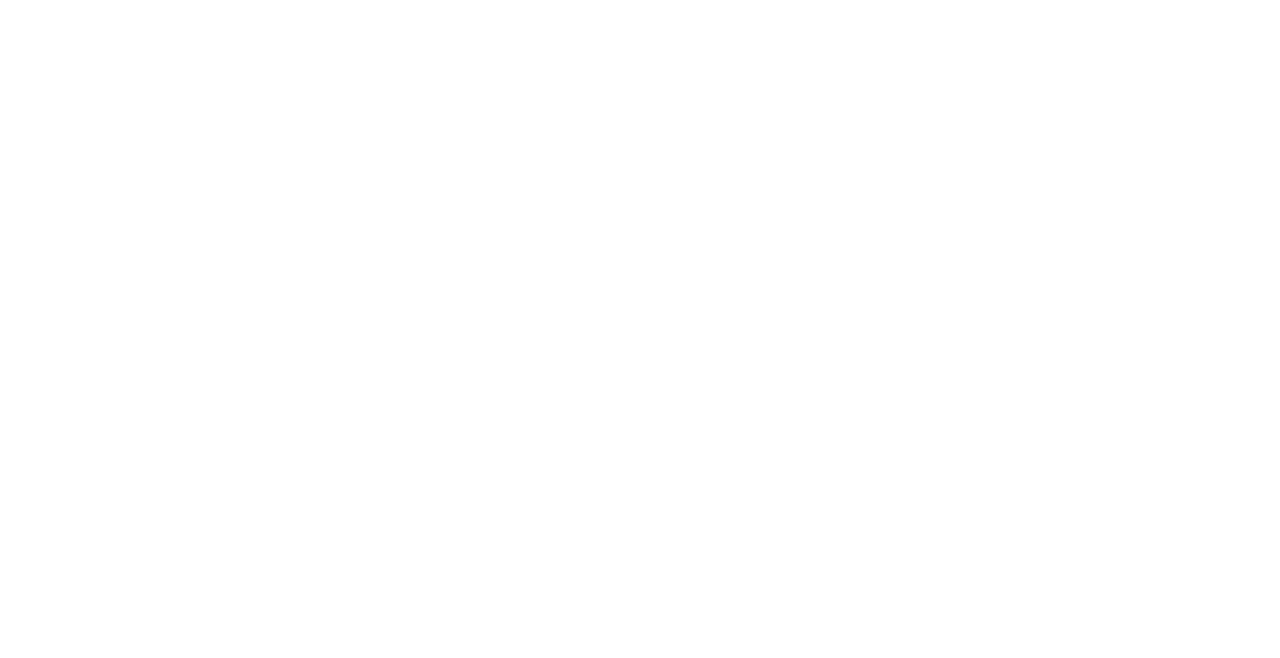
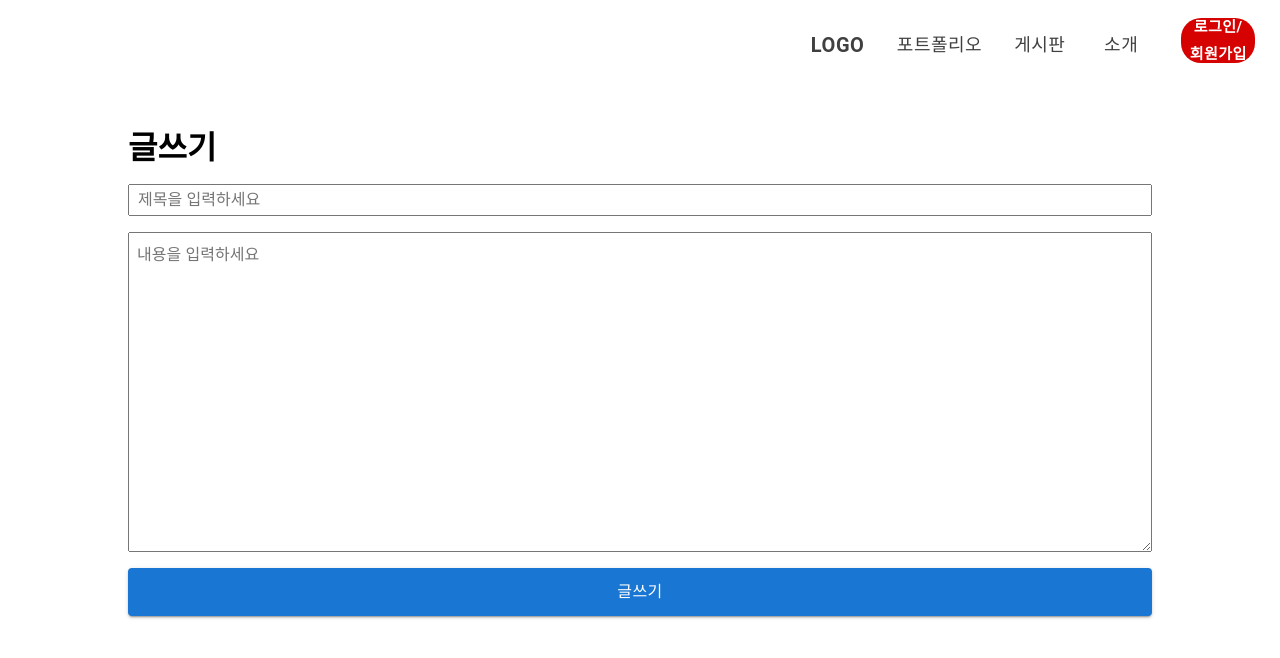
Before and after one commit to costar011/ssc, a React (Vite) app: page /write in a window 1280 px wide. Before the commit this address had no page. Shown: the top 658 px of the page. Built offline with nearby package versions, Linux system fonts and the light colour scheme; a web font is replaced by a local one; what chance would draw is missing.

Commit message:
write page

```diff
--- a/src/App.tsx
+++ b/src/App.tsx
@@ -5,6 +5,7 @@
 import Introduce from "./pages/Introduce";
 import Login from "./pages/Login";
 import Register from "./pages/Register";
+import Write from "./pages/Write";
 
 function App() {
   return (
@@ -12,6 +13,7 @@
       <Routes>
         <Route path="/" element={<Main />} />
         <Route path="/boardlist" element={<BoardList/>} />
+        <Route path="/write" element={<Write/>} />
         <Route path="/portfolio" element={<Portfolio/>} />
         <Route path="/introduce" element={<Introduce/>} />
         <Route path="/login" element={<Login/>} />
--- a/src/component/header.tsx
+++ b/src/component/header.tsx
@@ -45,7 +45,7 @@
   }
 
   .login-button {
-    font-size: 18px;
+    font-size: 15px;
     font-weight: bold;
     color: #fff;
     background-color: #d60202;
--- a/src/pages/BoardList.tsx
+++ b/src/pages/BoardList.tsx
@@ -10,7 +10,7 @@
 import Chance from "chance";
 import styled from "@emotion/styled";
 import { Button } from "@mui/material";
-import Stack from "@mui/material/Stack";
+import { useNavigate } from "react-router-dom";
 
 interface Data {
   id: number;
@@ -67,12 +67,12 @@
     dataKey: "firstName", // 데이터 객체에서 해당 열의 값을 가져올 때 사용할 키
   },
   {
-    width: 100,
+    width: 50,
     label: "Last Name", // 열의 제목으로 "Last Name"을 사용
     dataKey: "lastName", // 데이터 객체에서 해당 열의 값을 가져올 때 사용할 키
   },
   {
-    width: 30,
+    width: 50,
     label: "Age", // 열의 제목으로 "Age"를 사용
     dataKey: "age", // 데이터 객체에서 해당 열의 값을 가져올 때 사용할 키
     numeric: true, // 숫자 형식으로 표시될 열인지 여부를 나타냄
@@ -90,7 +90,7 @@
 ];
 
 // rows 배열은 테이블의 행에 대한 데이터를 담고 있음
-const rows: Data[] = Array.from({ length: 200 }, (_, index) =>
+const rows: Data[] = Array.from({ length: 10 }, (_, index) =>
   createData(index)
 );
 
@@ -102,7 +102,7 @@
   Table: (props) => (
     <Table
       {...props}
-      sx={{ borderCollapse: "separate", tableLayout: "fixed" }}
+      sx={{ borderCollapse: "separate", tableLayout: "auto", margin: "10px" }}
     />
   ),
   TableHead: React.forwardRef<HTMLTableSectionElement>((props, ref) => (
@@ -114,13 +114,14 @@
   )),
 };
 
-const WriteClick = () => {
-  alert("Write Clicked");
-};
-
 const SaveClick = () => {
   alert("Save Clicked");
 };
+
+const BoardList = () => {
+  const navigate = useNavigate();
+
+  const writeClick = () => navigate("/write");
 
   // fixedHeaderContent 함수는 고정된 헤더 콘텐츠를 반환
   function fixedHeaderContent() {
@@ -157,8 +158,6 @@
     );
   }
 
-// ReactVirtualizedTable 컴포넌트는 react-virtuoso 라이브러리를 사용하여 가상화된 테이블을 렌더링
-export default function ReactVirtualizedTable() {
   return (
     <Style>
       <Paper style={{ height: 500, width: "100%", margin: "10px" }}>
@@ -170,7 +169,7 @@
         />
       </Paper>
       <div className="menu-buttons">
-        <Button onClick={WriteClick} variant="outlined">
+        <Button variant="outlined" onClick={writeClick}>
           글쓰기
         </Button>
         <Button onClick={SaveClick} variant="outlined">
@@ -179,4 +178,6 @@
       </div>
     </Style>
   );
-}
+};
+
+export default BoardList;
--- /dev/null
+++ b/src/pages/Write.tsx
@@ -0,0 +1,72 @@
+import styled from "@emotion/styled";
+import Header from "../component/header";
+import { Button } from "@mui/material";
+import { color } from "../utils";
+
+const Style = styled.div`
+  display: flex;
+  flex-direction: column;
+  justify-content: center;
+  align-items: center;
+  position: relative;
+
+  .menu-buttons {
+    display: flex;
+    gap: 5em; /* 메뉴 버튼들 간격 설정 */
+    margin-left: auto; /* 메뉴 버튼을 오른쪽 정렬 */
+  }
+
+  .write-container {
+    display: flex;
+    flex-direction: column;
+    gap: 1em;
+    width: 80%;
+    margin-top: 2em;
+  }
+
+  h1 {
+    font-size: 2em;
+  }
+
+  input {
+    width: 100%;
+    height: 2em;
+    padding: 0.5em;
+    font-size: 1em;
+  }
+
+  textarea {
+    width: 100%;
+    height: 20em;
+    padding: 0.5em;
+    font-size: 1em;
+  }
+
+  button {
+    width: 100%;
+    height: 3em;
+    font-size: 1em;
+  }
+
+  button:hover {
+    background-color: #f0f0f0;
+  }
+`;
+
+export default function Write() {
+  return (
+    <Style>
+      <div className="menu-buttons">
+        <Header />
+      </div>
+      <div className="write-container">
+        <h1>글쓰기</h1>
+        <input type="text" placeholder="제목을 입력하세요" />
+        <textarea placeholder="내용을 입력하세요" />
+        <Button variant="contained" color="primary">
+          글쓰기
+        </Button>
+      </div>
+    </Style>
+  );
+}
```
Lines whose indentation alone changed are shown as unchanged.
